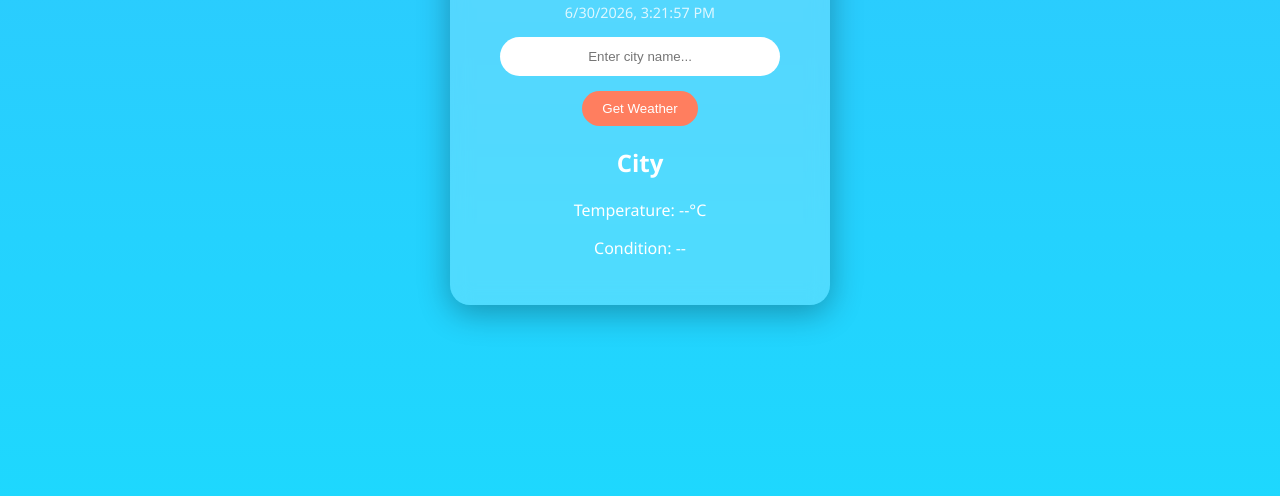
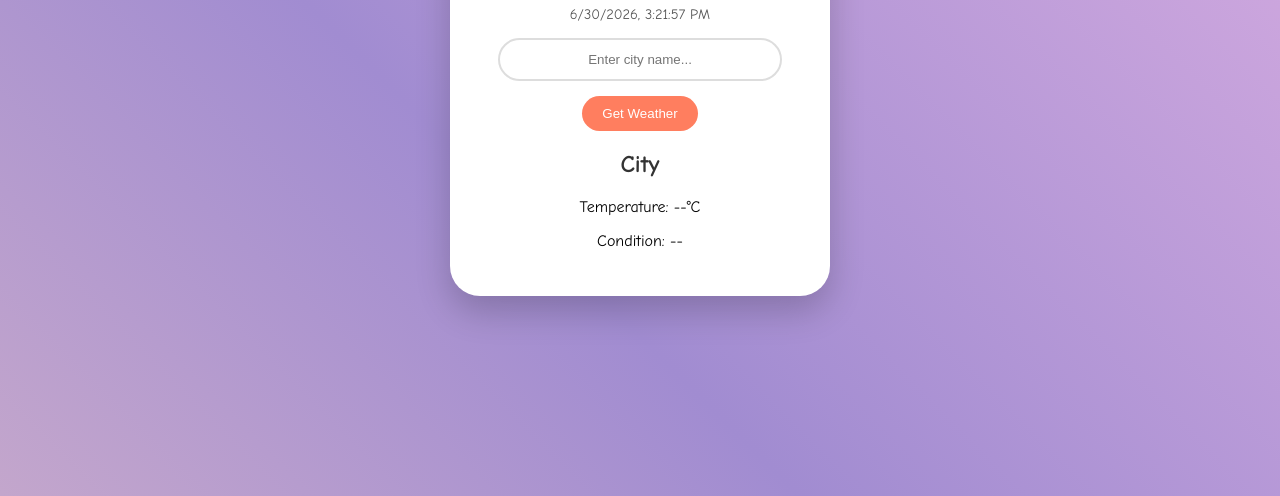
Before and after one commit to onad1ocrypto/weather-dashboard, a plain HTML site: page index.html in a window 1280 px wide. Shown: the part 304-800 px from the top of the page. Drawn offline with Linux system fonts and the light colour scheme.

Commit message:
Update style.css

```diff
--- a/style.css
+++ b/style.css
@@ -4,33 +4,34 @@ body {
     display: flex;
     justify-content: center;
     align-items: center;
-    background: linear-gradient(to bottom, #4facfe, #00f2fe);
-    background-size: 400% 400%;
-    animation: gradientMove 15s ease infinite;
-    font-family: 'Segoe UI', sans-serif;
+    background: linear-gradient(45deg, #ff9a9e, #fad0c4, #a18cd1, #fbc2eb);
+    background-size: 300% 300%;
+    animation: colorfulMove 10s ease infinite;
+    font-family: 'Comic Sans MS', cursive, sans-serif;
 }
 
-@keyframes gradientMove {
+@keyframes colorfulMove {
     0% { background-position: 0% 50%; }
     50% { background-position: 100% 50%; }
     100% { background-position: 0% 50%; }
 }
 
 .weather-card {
-    background: rgba(255, 255, 255, 0.2);
-    backdrop-filter: blur(10px);
+    background: white;
     padding: 30px;
-    border-radius: 20px;
-    box-shadow: 0 8px 32px rgba(0,0,0,0.3);
-    color: white;
+    border-radius: 30px;
+    box-shadow: 0 15px 35px rgba(0,0,0,0.2);
     text-align: center;
     width: 320px;
+    transition: transform 0.3s;
 }
+
+.weather-card:hover { transform: scale(1.02); }
 
 input {
     padding: 12px;
     border-radius: 25px;
-    border: none;
+    border: 2px solid #ddd;
     width: 80%;
     margin-bottom: 15px;
     text-align: center;
@@ -48,13 +49,5 @@ button {
 
 button:hover { background: #feb47b; }
 
-#datetime { margin-bottom: 15px; font-size: 0.9em; opacity: 0.8; }
-
-footer {
-    position: absolute;
-    bottom: 10px;
-    width: 100%;
-    text-align: center;
-    color: rgba(255, 255, 255, 0.7);
-    font-size: 0.8em;
-}
+#datetime { margin-bottom: 15px; font-size: 0.9em; color: #555; }
+#cityName { color: #333; }
```
